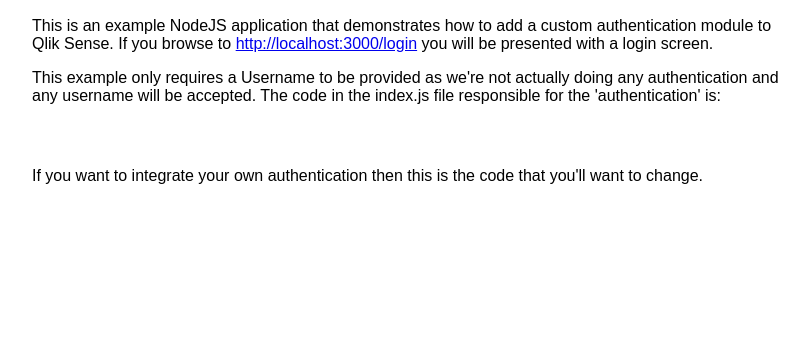
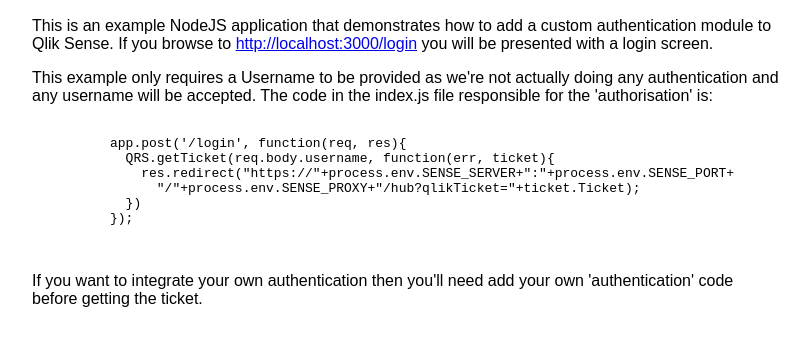
Before and after one commit to websy85/qlik-sense-nodejs-basic-sso, a website: page public/index.html in a window 1280 px wide. Shown: the part 259-604 px from the top of the page, without its empty margins (233-1042 px from the left). Drawn offline with Linux system fonts and the light colour scheme.

Commit message:
prep for distribution

```diff
--- a/index.js
+++ b/index.js
@@ -31,7 +31,7 @@
 
 app.post('/login', function(req, res){
   QRS.getTicket(req.body.username, function(err, ticket){
-    res.redirect("http://"+process.env.SENSE_SERVER+":"+process.env.SENSE_PORT+"/"+process.env.SENSE_PROXY+"/hub?qlikTicket="+ticket.Ticket);
+    res.redirect("https://"+process.env.SENSE_SERVER+":"+process.env.SENSE_PORT+"/"+process.env.SENSE_PROXY+"/hub?qlikTicket="+ticket.Ticket);
   })
 });
 
--- a/package.json
+++ b/package.json
@@ -4,7 +4,8 @@
   "description": "An example of using NodeJS to configure a simple SSO example for custom authentication with Qlik Sense",
   "main": "index.js",
   "scripts": {
-    "test": "echo \"Error: no test specified\" && exit 1"
+    "test": "echo \"Error: no test specified\" && exit 1",
+    "start": "node index"
   },
   "repository": {
     "type": "git",
--- a/public/index.html
+++ b/public/index.html
@@ -21,14 +21,20 @@
       <p>
         This example only requires a Username to be provided as we're not
         actually doing any authentication and any username will be accepted.
-        The code in the index.js file responsible for the 'authentication' is:
+        The code in the index.js file responsible for the 'authorisation' is:
       </p>
       <pre>
-
+        <code>
+          app.post('/login', function(req, res){
+            QRS.getTicket(req.body.username, function(err, ticket){
+              res.redirect("https://"+process.env.SENSE_SERVER+":"+process.env.SENSE_PORT+
+                "/"+process.env.SENSE_PROXY+"/hub?qlikTicket="+ticket.Ticket);
+            })
+          });
+        </code>
       </pre>
       <p>
-        If you want to integrate your own authentication then this is the code
-        that you'll want to change.
+        If you want to integrate your own authentication then you'll need add your own 'authentication' code before getting the ticket.
       </p>
     </div>
   </body>
```
Also changed, not shown: config.js (+4 -4 lines).
